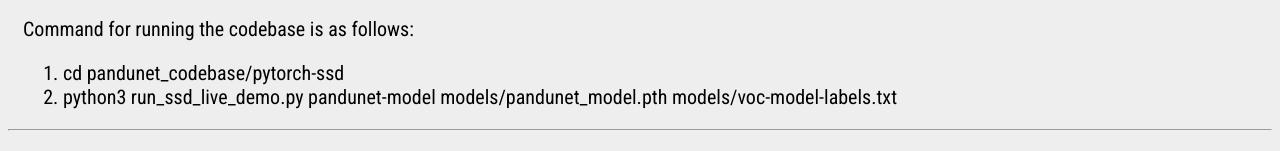
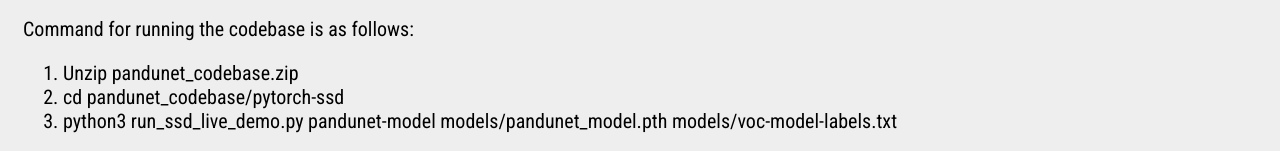
Before and after one commit to Aishwarya3011/Pandunet_Web, a plain HTML site: page Index.html in a window 1280 px wide. Shown: the part 5175-5326 px from the top of the page. Drawn offline with Linux system fonts and the light colour scheme.

Commit message:
Updated Code link and instructions

```diff
--- a/Index.html
+++ b/Index.html
@@ -465,10 +465,11 @@
         <div id="code" class="subjects">
             <div id="main-heading">CODE</div>
             <div class="content">
-                <a class="link-color" href="pandunet_codebase.zip">Link </a> to source code and executable.
+                <a class="link-color" href="pandunet_codebase.zip">Link </a> to source code.
                 <br>
                 <p>Command for running the codebase is as follows:
                     <ol>
+                        <li>Unzip pandunet_codebase.zip</li>
                         <li>cd pandunet_codebase/pytorch-ssd</li>
                         <li>python3 run_ssd_live_demo.py pandunet-model models/pandunet_model.pth models/voc-model-labels.txt</li>
                     </ol>
```
